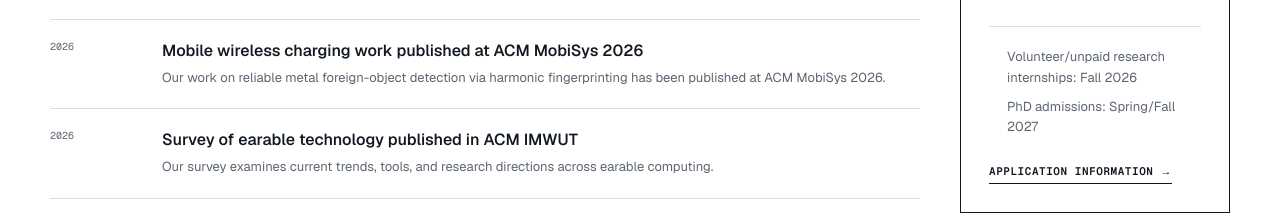
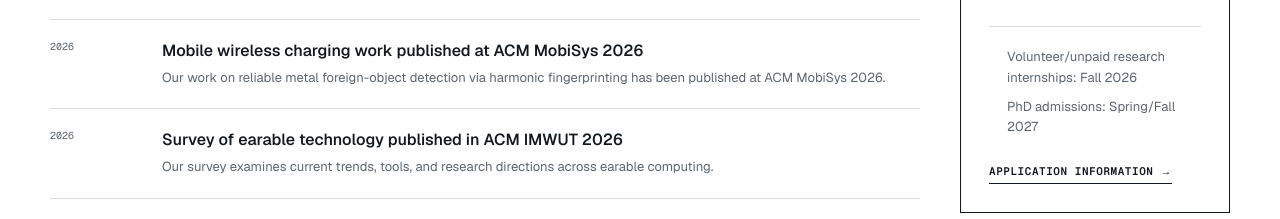
Before and after one commit to YangLiu-CS/mobile-wearable-systems-group, a Next.js app: page / in a window 1280 px wide. Shown: the part 2440-2659 px from the top of the page. Built offline with nearby package versions, Linux system fonts and the light colour scheme.

Commit message:
Add year to IMWUT survey news

```diff
--- a/app/data.ts
+++ b/app/data.ts
@@ -49,7 +49,7 @@ export const publications = [
 export const newsItems = [
   { date: "2026", title: "ImpactEar accepted to ACM IMWUT 2026", text: "Our work on cross-activity ground reaction force estimation using earable IMUs has been accepted to ACM IMWUT 2026.", url: null },
   { date: "2026", title: "Mobile wireless charging work published at ACM MobiSys 2026", text: "Our work on reliable metal foreign-object detection via harmonic fingerprinting has been published at ACM MobiSys 2026.", url: null },
-  { date: "2026", title: "Survey of earable technology published in ACM IMWUT", text: "Our survey examines current trends, tools, and research directions across earable computing.", url: null },
+  { date: "2026", title: "Survey of earable technology published in ACM IMWUT 2026", text: "Our survey examines current trends, tools, and research directions across earable computing.", url: null },
   { date: "2026", title: "EarSleeve published at ACM SenSys 2026", text: "EarSleeve transforms everyday earphones into a 12-lead ECG sensing platform.", url: null },
   { date: "2026", title: "NeuroPath published at ACM SenSys 2026", text: "NeuroPath studies the practical adoption of motor-imagery decoding through EEG signals.", url: null },
   { date: "2026", title: "NutriEar published at ACM SenSys 2026", text: "NutriEar enables robust nutrition-aware food classification from in-ear acoustic signals.", url: null },
```
